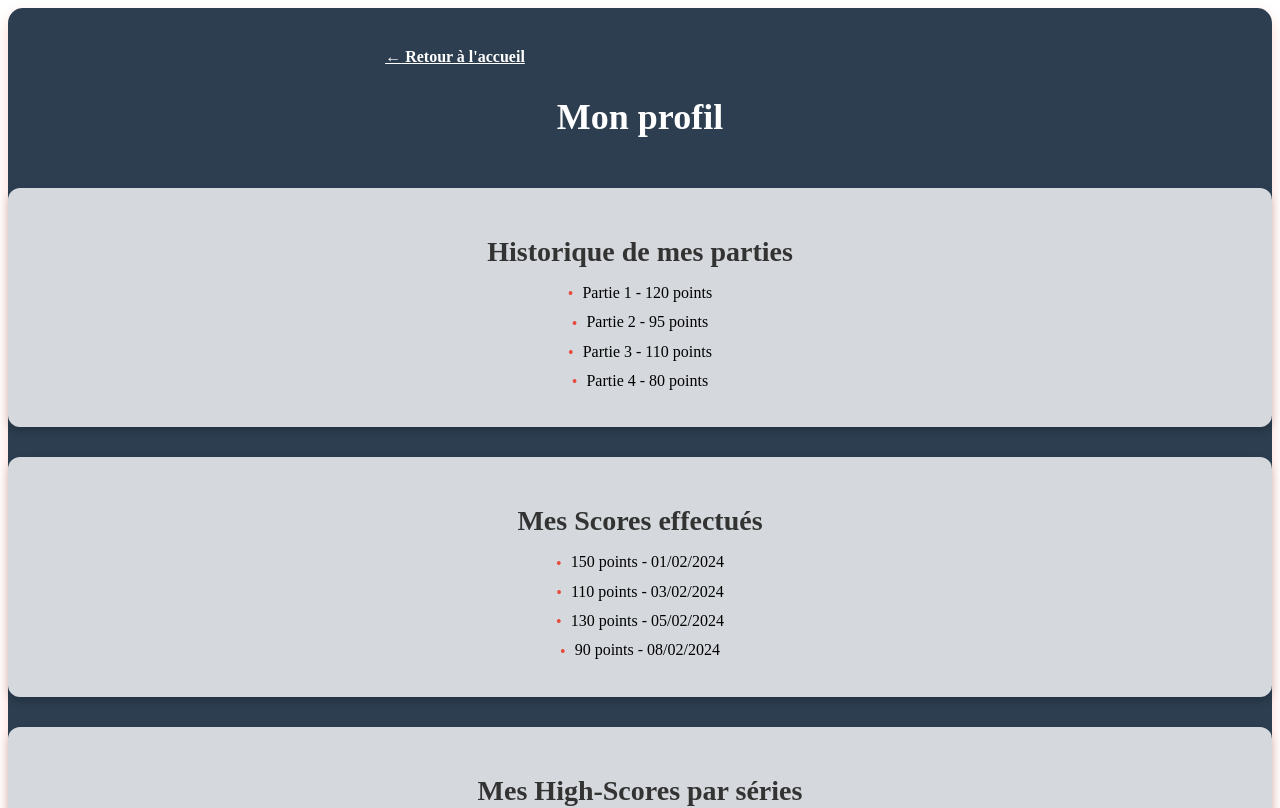
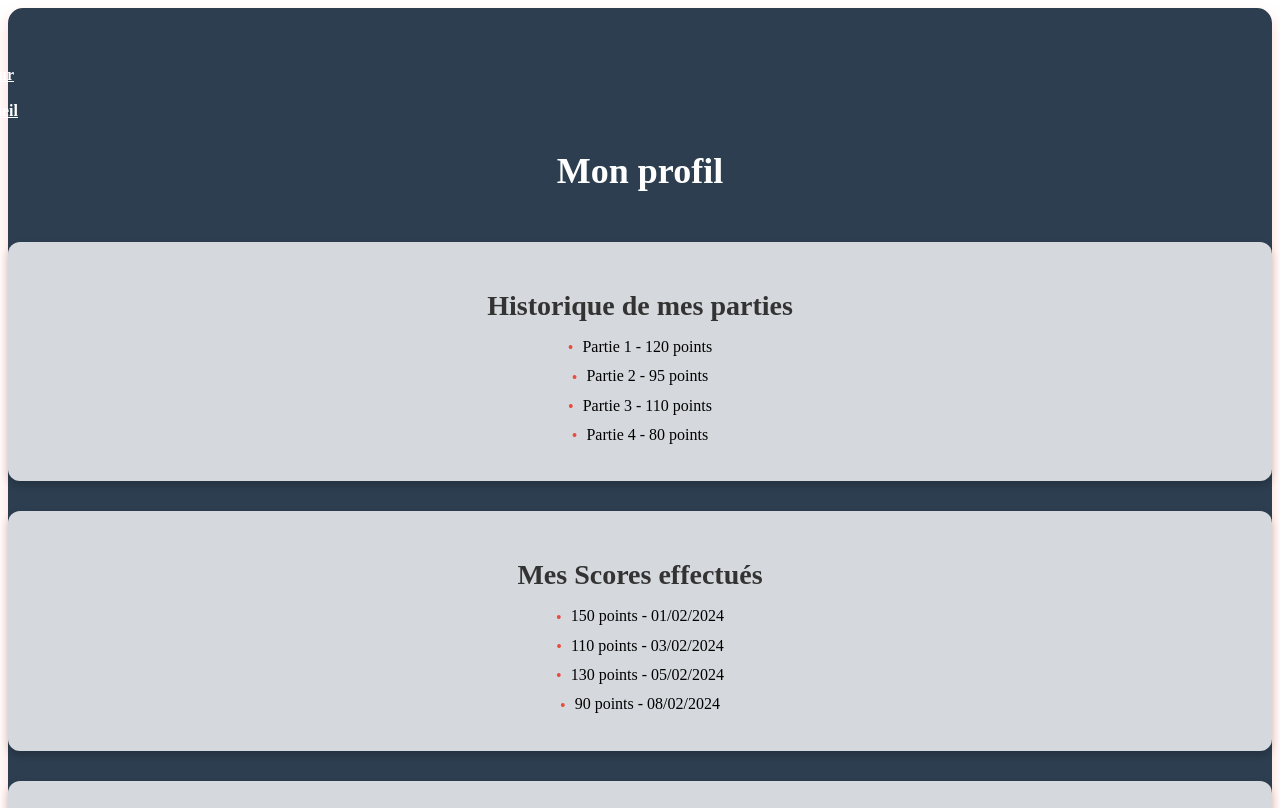
Before and after one commit to ClemGrom/SAEAtelier2-Gromangin-Holder-Termine-Carlier-Pellizzari, a Vue app in the folder WebApp/: page /profile in a window 1280 px wide. Shown: the top 808 px of the page. Built offline with nearby package versions, Linux system fonts and the light colour scheme.

Commit message:
feat/front : home page adjust back link position

```diff
--- a/WebApp/src/views/Profile.vue
+++ b/WebApp/src/views/Profile.vue
@@ -142,7 +142,7 @@ export default {
 
 .back-link {
   margin-top: 20px;
-  margin-right: 370px;
+  margin-right : 1300px;
   color: white;
   text-decoration: underline;
   font-weight: bold;
```
